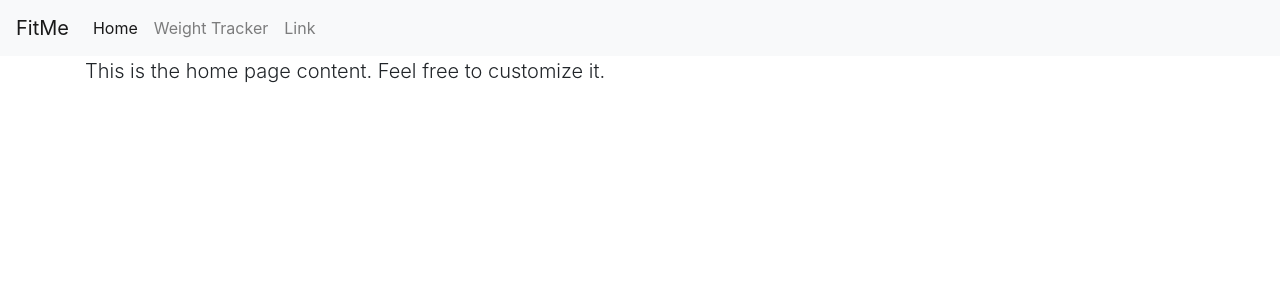
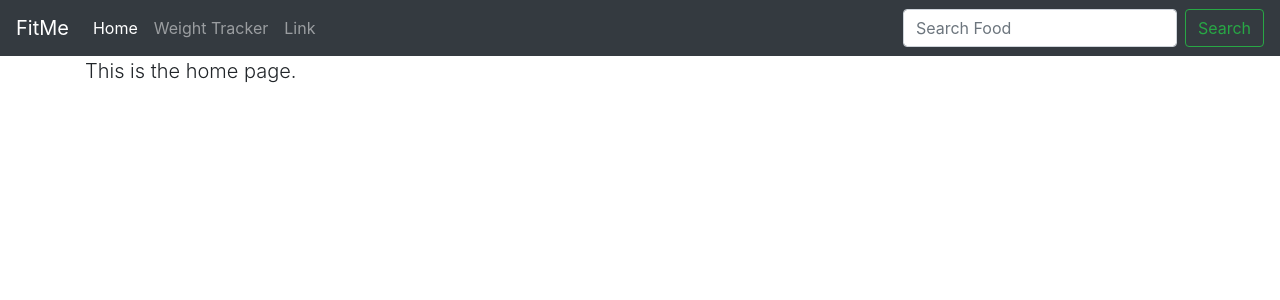
Before and after one commit to cjmendez/FitMe, a Django app: page / in a window 1280 px wide. Shown: the top 300 px of the page. Run offline with Django 5.2, Linux system fonts and the light colour scheme; some libraries are stand-ins or nearby versions.

Commit message:
Added food search

```diff
--- a/FitMe/FoodLogger/templates/base.html
+++ b/FitMe/FoodLogger/templates/base.html
@@ -8,15 +8,16 @@
     <!-- Include additional CSS or JavaScript files here -->
 </head>
 <body>
-    <nav class="navbar navbar-expand-lg navbar-light bg-light">
+    <nav class="navbar navbar-expand-lg navbar-dark bg-dark">
         <a class="navbar-brand" href="#">FitMe</a>
         <button class="navbar-toggler" type="button" data-toggle="collapse" data-target="#navbarNav" aria-controls="navbarNav" aria-expanded="false" aria-label="Toggle navigation">
             <span class="navbar-toggler-icon"></span>
         </button>
         <div class="collapse navbar-collapse" id="navbarNav">
-            <ul class="navbar-nav">
+            <ul class="navbar-nav mr-auto">
                 <li class="nav-item active">
-                    <a class="nav-link" href="#">Home <span class="sr-only">(current)</span></a>
+
+                    <a class="nav-link" href="{% url 'home' %}">Home <span class="sr-only">(current)</span></a>
                 </li>
                 <li class="nav-item">
                     <a class="nav-link" href="#">Weight Tracker</a>
@@ -26,6 +27,12 @@
                 </li>
                 <!-- Add more navigation links as needed -->
             </ul>
+            <!-- Food search form -->
+            <form class="form-inline my-2 my-lg-0" action="{% url 'food_search' %}" method="POST">
+                {% csrf_token %}
+                <input class="form-control mr-sm-2" type="search" placeholder="Search Food" aria-label="Search" name="search_query">
+                <button class="btn btn-outline-success my-2 my-sm-0" type="submit">Search</button>
+            </form>
         </div>
     </nav>
 
--- a/FitMe/FoodLogger/templates/home.html
+++ b/FitMe/FoodLogger/templates/home.html
@@ -1,5 +1,5 @@
 {% extends 'base.html' %} {% block title %} Home Page {% endblock %}
 
 {% block content %}
-    <p class="lead">This is the home page content. Feel free to customize it.</p>
+    <p class="lead">This is the home page.</p>
 {% endblock %}
--- a/FitMe/FoodLogger/urls.py
+++ b/FitMe/FoodLogger/urls.py
@@ -3,5 +3,7 @@ from . import views
 
 urlpatterns = [
     path('', views.home, name='home'),
+    path('food-search/', views.food_search, name='food_search'),
+    path('food-nutrients/<int:fdc_id>/', views.food_detail, name='food_detail'),
 
 ]
--- a/FitMe/FoodLogger/views.py
+++ b/FitMe/FoodLogger/views.py
@@ -1,5 +1,62 @@
-from django.shortcuts import render, HttpResponse
+import requests
+from django.shortcuts import render
+from .api_client import search_food, get_nutrient_values
 
-# Create your views here.
 def home(request):
     return render(request, "home.html")
+
+
+def food_search(request):
+    if request.method == 'POST':
+        search_query = request.POST.get('search_query')
+        api_key = 'lwalpcTrahR9d5sAfz7T4rRQHLkhUBOt59H68pc9'  # Replace with your actual API key
+
+        # Perform food search
+        search_results = search_food(api_key, search_query)
+
+        if search_results:
+            return render(request, 'food_search_results.html', {'search_results': search_results})
+        else:
+            error_message = 'Failed to fetch search results. Please try again later.'
+            return render(request, 'food_search_results.html', {'error_message': error_message})
+    else:
+        return render(request, 'food_search_results.html')
+
+def food_detail(request, fdc_id):
+    api_key = 'lwalpcTrahR9d5sAfz7T4rRQHLkhUBOt59H68pc9'  # Replace with your actual API key
+
+    # Define the nutrient mapping dictionary
+    nutrient_mapping = {
+        1003: {'name': 'Protein', 'unit': 'grams'},
+        1008: {'name': 'Calories (Energy)', 'unit': 'kcal'},
+        1004: {'name': 'Total Fat', 'unit': 'grams'},
+        1258: {'name': 'Saturated Fat', 'unit': 'grams'},
+        1257: {'name': 'Trans Fat', 'unit': 'grams'},
+        1253: {'name': 'Cholesterol', 'unit': 'mg'},
+        1005: {'name': 'Carbohydrates', 'unit': 'grams'},
+        1079: {'name': 'Fiber', 'unit': 'grams'},
+        2000: {'name': 'Sugars', 'unit': 'grams'},
+        1093: {'name': 'Sodium', 'unit': 'mg'},
+        1104: {'name': 'Vitamin A', 'unit': 'IU'},
+        1162: {'name': 'Vitamin C', 'unit': 'mg'},
+        1087: {'name': 'Calcium', 'unit': 'mg'},
+        1089: {'name': 'Iron', 'unit': 'mg'},
+        # Add more mappings for other nutrients as needed
+    }
+
+    # Get nutrient values for the selected food item
+    nutrient_values = get_nutrient_values(api_key, fdc_id)
+
+    if nutrient_values:
+        # Iterate over the nutrient values and update them with proper titles and measurements
+        for nutrient in nutrient_values:
+            nutrient_id = nutrient['nutrient']['id']
+            if nutrient_id in nutrient_mapping:
+                nutrient_info = nutrient_mapping[nutrient_id]
+                nutrient['name'] = nutrient_info['name']
+                nutrient['unit'] = nutrient_info['unit']
+
+        return render(request, 'food_detail.html', {'nutrient_values': nutrient_values})
+    else:
+        error_message = 'Failed to fetch nutrient values. Please try again later.'
+        return render(request, 'food_detail.html', {'error_message': error_message})
```
Also changed, not shown: FitMe/FoodLogger/api_client.py (added, +33 -0 lines), FitMe/FoodLogger/templates/food_detail.html (added, +14 -0 lines), FitMe/FoodLogger/templates/food_search_results.html (added, +17 -0 lines).
